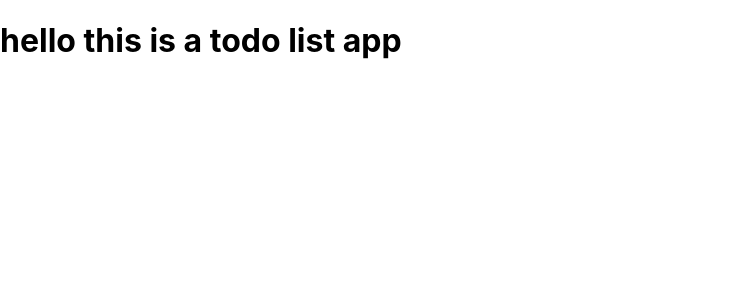
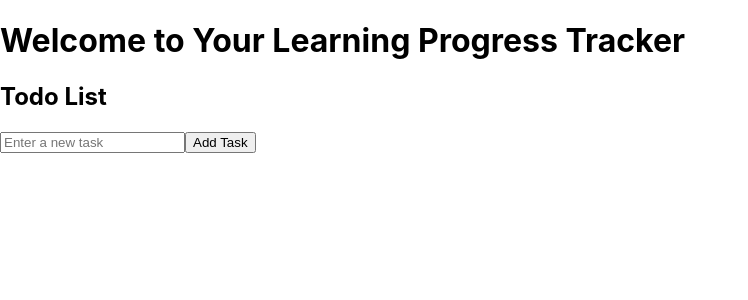
Before and after one commit to avinashvermaaa/web_dev, a React (Create React App) app in the folder A_Fullstack/React_js/day1/todo-app/: page / in a window 1280 px wide. Shown: the top 300 px of the page, without its empty margins (0-748 px from the left). Built offline with nearby package versions, Linux system fonts and the light colour scheme.

Commit message:
todo-app_basic task feature

```diff
--- a/A_Fullstack/React_js/day1/todo-app/src/App.js
+++ b/A_Fullstack/React_js/day1/todo-app/src/App.js
@@ -1,10 +1,11 @@
-import logo from './logo.svg';
-import './App.css';
+import React from "react";
+import Todo from "./Todo";
 
 function App() {
   return (
     <div>
-      <h1> hello this is a todo list app</h1>
+      <h1>Welcome to Your Learning Progress Tracker</h1>
+      <Todo />
     </div>
   );
 }
--- /dev/null
+++ b/A_Fullstack/React_js/day1/todo-app/src/Todo.js
@@ -0,0 +1,41 @@
+import React, { useState } from "react";
+
+function Todo() {
+  const [task, setTask] = useState("");
+  const [tasks, setTasks] = useState([]);
+
+  const handleAddTask = () => {
+    if (task.trim()) {
+      setTasks([...tasks, task]);
+      setTask("");
+    }
+  };
+
+  const handleDeleteTask = (index) => {
+    const updatedTasks = tasks.filter((_, i) => i !== index);
+    setTasks(updatedTasks);
+  };
+
+  return (
+    <div>
+      <h2>Todo List</h2>
+      <input
+        type="text"
+        value={task}
+        placeholder="Enter a new task"
+        onChange={(e) => setTask(e.target.value)}
+      />
+      <button onClick={handleAddTask}>Add Task</button>
+
+      <ul>
+        {tasks.map((t, index) => (
+          <li key={index}>
+            {t} <button onClick={() => handleDeleteTask(index)}>Delete</button>
+          </li>
+        ))}
+      </ul>
+    </div>
+  );
+}
+
+export default Todo;
```
